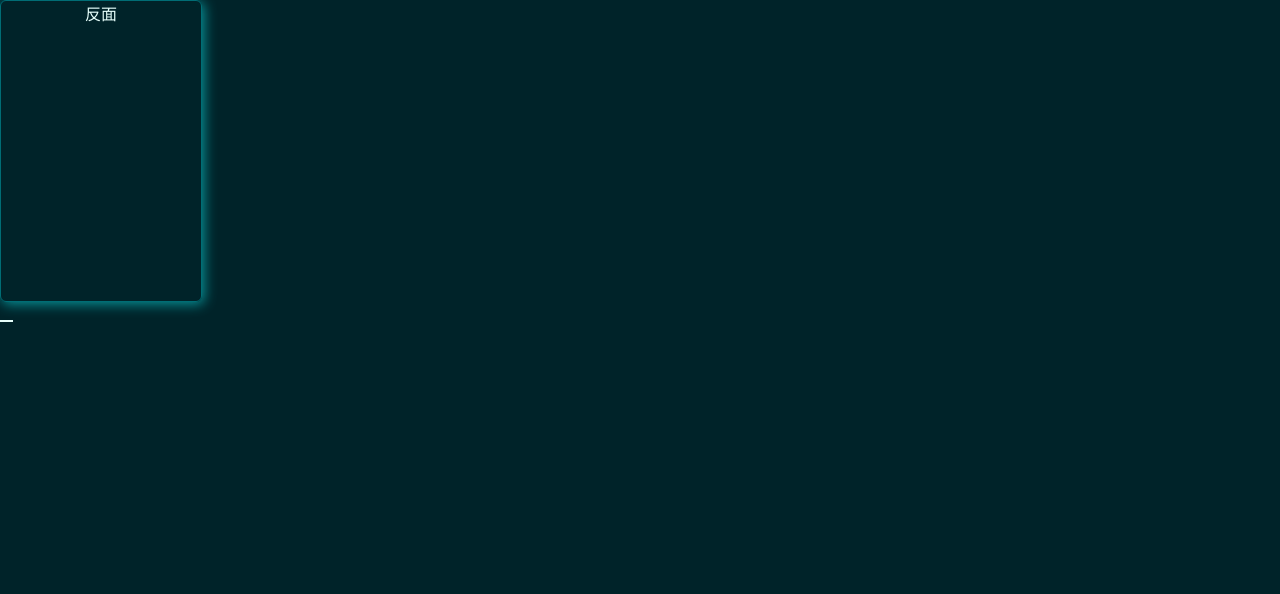
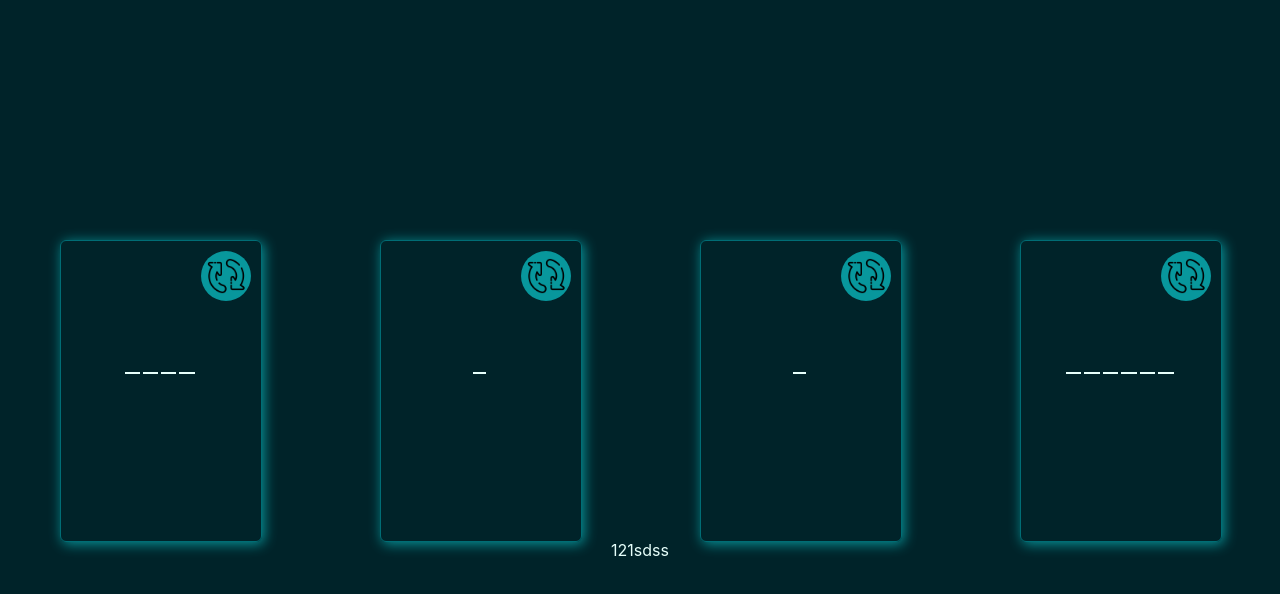
Before and after one commit to chase-si/test-ws, a React (Create React App) app: page / in a window 1280 px wide. Shown: the top 594 px of the page. Built offline with nearby package versions, Linux system fonts and the light colour scheme.

Commit message:
完成基本交互

```diff
--- a/src/components/Card/index.js
+++ b/src/components/Card/index.js
@@ -1,29 +1,47 @@
 import React, { useState } from 'react'
 
+import Inputs from '../Inputs'
 import { CardContainer } from './style'
+import swap from '../../imgs/swap.png'
 
 const Card = props => {
+    const { title, content, password, result } = props
     const [isFront, setIsFront] = useState(true)
-    const [resShow, setRes] = useState(false)
+    const [pwdInput, setPwdInput] = useState('')
 
     const handleClick = () => {
         setIsFront(!isFront)
     }
 
+    const handleInput = (e) => {
+        setPwdInput(e)
+    }
+
     return (
-        <CardContainer
-            // onClick={handleClick}
-        >
+        <CardContainer>
             {!isFront ? (
-                <div className="front text">
-                    正面
+                <div className="card front">
+                    <div className="img" onClick={handleClick}>
+                        <img src={swap} alt="swap icon" />
+                    </div>
+                    <div className="title">
+                        {title}
+                    </div>
                 </div>
             ) : (
-                <div className="back" onClick={() => setRes(true)}>
-                    反面
-
-                    <div className={`res ${resShow && 'show'}`}>
-                        密码
+                <div className="card back">
+                    <div className="img" onClick={handleClick}>
+                        <img src={swap} alt="swap icon" />
+                    </div>
+                    <div className="input">
+                        <Inputs
+                            length={password.length}
+                            val={pwdInput}
+                            onChange={handleInput}
+                        />
+                    </div>
+                    <div className={`res ${pwdInput === password && 'show'}`}>
+                        {`秘钥: ${result}`}
                     </div>
                 </div>
             )}
--- a/src/components/Card/style.js
+++ b/src/components/Card/style.js
@@ -7,7 +7,7 @@ export const CardContainer = styled.div`
     height: 300px;
     transition: all 0.5s ease-in;
 
-    .front {
+    .card {
         width: 100%;
         height: 100%;
         border: 1px solid ${COLORS[7]};
@@ -15,22 +15,46 @@ export const CardContainer = styled.div`
         box-shadow: 2px 2px 13px ${COLORS[6]};
         transform-style: preserve-3d;
         transition: all 0.3s ease-in;
-        transform: rotateY(180deg);
+        position: relative;
+        display: flex;
+        flex-direction: column;
+        justify-content: center;
+        align-items: center;
+        .img {
+            position: absolute;
+            width: 50px;
+            height: 50px;
+            right: 10px;
+            top: 10px;
+            cursor: pointer;
+            background: ${COLORS[6]};
+            border-radius: 50%;
+            z-index: 99;
+            img {
+                width: 100%;
+                height: 100%;
+            }
+        }
+
+        &.front {
+            transform: rotateY(180deg);
+            .img {
+                left: 10px;
+            }
+        }
     }
 
-    .back {
-        width: 100%;
-        height: 100%;
-        border: 1px solid ${COLORS[7]};
-        border-radius: 6px;
-        box-shadow: 2px 2px 13px ${COLORS[6]};
-        transform-style: preserve-3d;
-        transition: all 0.3s ease-in;
+    .title {
+        font-size: 28px;
+        transform: rotateY(180deg);
+        color: ${COLORS[2]};
     }
 
     .res {
+        margin-top: 32px;
         opacity: 0;
         transition: all .5s;
+        color: ${COLORS[0]};
 
         &.show {
             opacity: 1;
--- a/src/pages/index.js
+++ b/src/pages/index.js
@@ -1,14 +1,28 @@
 import React  from "react"
 
-import Inputs from "../components/Inputs"
 import Card from "../components/Card"
 import { StyleContainer } from './style'
 
 const DATAS = [{
     title: '酒柜',
-    content: '找到',
-    password: '1990',
-    result: '2222'
+    content: '最贵的酒的生日',
+    password: '0313',
+    result: 'gif'
+}, {
+    title: '书柜',
+    content: 'X?的第X部, X的X次方页, 第X行的第X个字',
+    password: '我',
+    result: 'tisi'
+}, {
+    title: '六斗柜',
+    content: '?/6',
+    password: '4',
+    result: 'nni'
+}, {
+    title: '次卧',
+    content: '雪茄的牌子',
+    password: 'luomio',
+    result: 'ubag'
 }]
 
 const Page = () => {
@@ -16,12 +30,15 @@ const Page = () => {
         <StyleContainer>
             <div className="cards">
                 {DATAS.map(item => (
-                    <Card key={item.title}>
-                        {item.content}
-                    </Card>
+                    <Card
+                        key={item.title}
+                        {...item}
+                    />
                 ))}
             </div>
-            <Inputs />
+            <div className="pwd">
+                121sdss
+            </div>
         </StyleContainer>
     )
 }
--- a/src/pages/style.js
+++ b/src/pages/style.js
@@ -7,4 +7,16 @@ export const StyleContainer = styled.div`
     height: 100vh;
     background: ${COLORS[9]};
     color: ${COLORS[0]};
+    display: flex;
+    flex-direction: column;
+    justify-content: center;
+    align-content: center;
+    .cards {
+        display: flex;
+        justify-content: space-around;
+    }
+
+    .pwd {
+
+    }
 `
```
Also changed, not shown: src/imgs/swap.png (added), 1 other file (tests, documents, lock files or other folders).
